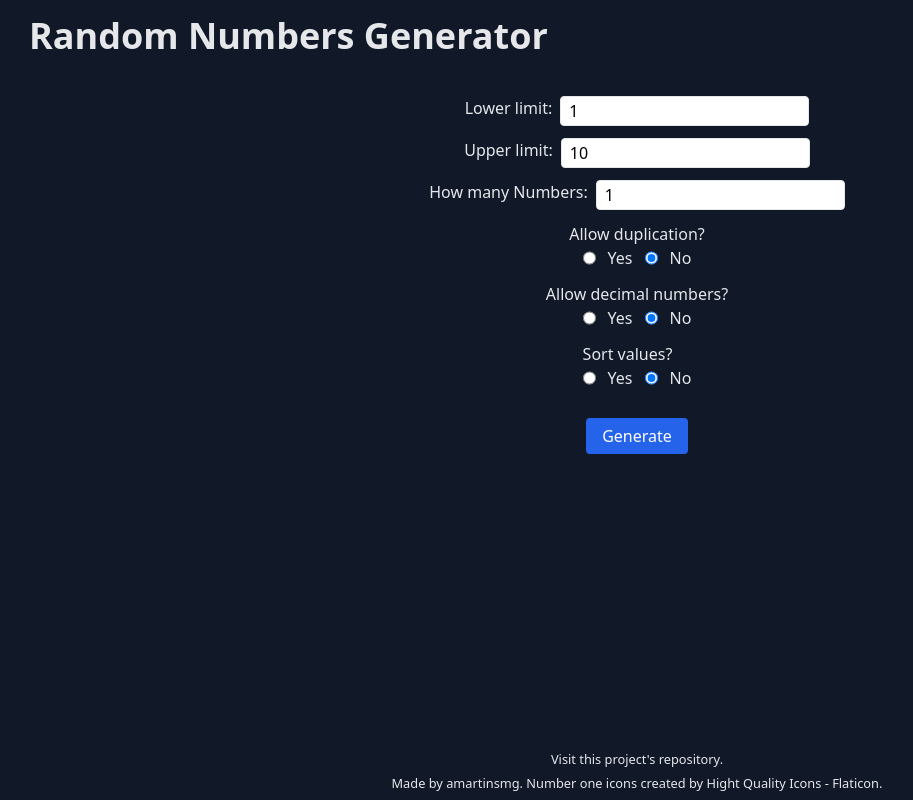
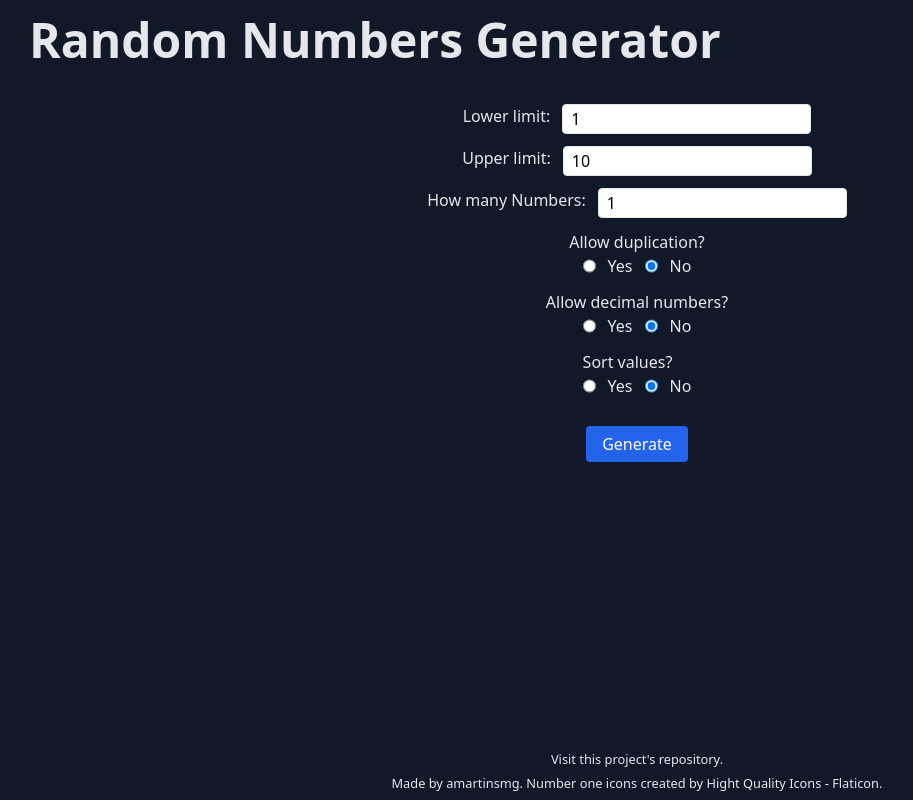
Before and after one commit to amartinsmg/RandomNumbers, a website built with webpack: page src/index.html in a window 1280 px wide. Shown: the whole page, without its empty margins (3-916 px from the left). Built offline with nearby package versions, Linux system fonts and the light colour scheme.

Commit message:
Update index.html

```diff
--- a/src/index.html
+++ b/src/index.html
@@ -13,11 +13,11 @@
   </head>
   <body class="bg-gray-900 text-gray-200 px-8">
     <main>
-      <h1 class="pt-4 pb-10 font-bold text-4xl" id="page-title">
+      <h1 class="pt-4 pb-10 font-bold text-4xl md:text-5xl" id="page-title">
         Random Numbers Generator
       </h1>
       <form action="" class="flex flex-col items-center gap-3" id="main-form">
-        <div class="form-group flex flex-row gap-2 flex-wrap justify-center">
+        <div class="form-group flex flex-col sm:flex-row gap-2 sm:gap-3 justify-center">
           <label for="input-min">Lower limit:</label>
           <input
             type="number"
@@ -29,7 +29,7 @@
             placeholder="Enter a number"
           />
         </div>
-        <div class="form-group flex flex-row gap-2 flex-wrap justify-center">
+        <div class="form-group flex flex-col sm:flex-row gap-2 sm:gap-3 justify-center">
           <label for="input-max">Upper limit:</label>
           <input
             type="number"
@@ -41,7 +41,7 @@
             step="0.000000000000001"
           />
         </div>
-        <div class="form-group flex flex-row gap-2 flex-wrap justify-center">
+        <div class="form-group flex flex-col sm:flex-row gap-2 sm:gap-3 justify-center">
           <label for="input-how-many">How many Numbers:</label>
           <input
             type="number"
```
